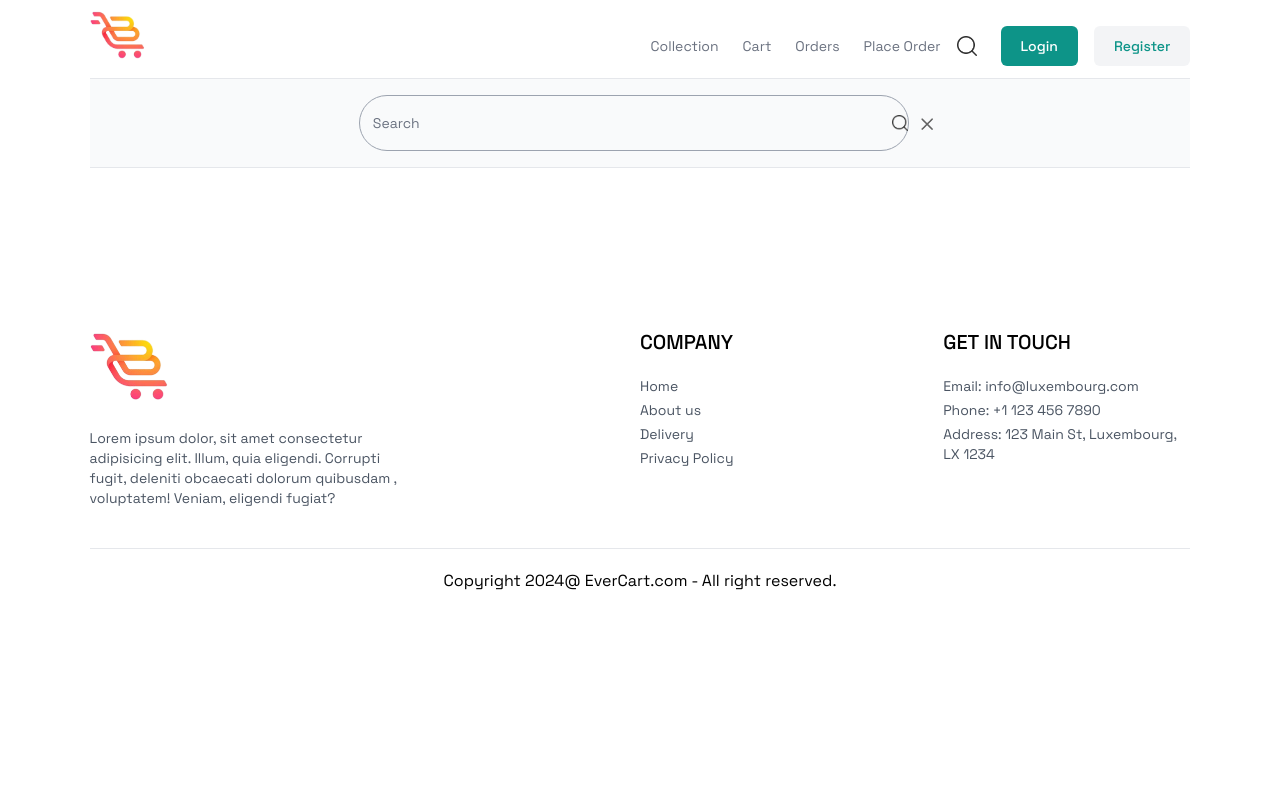
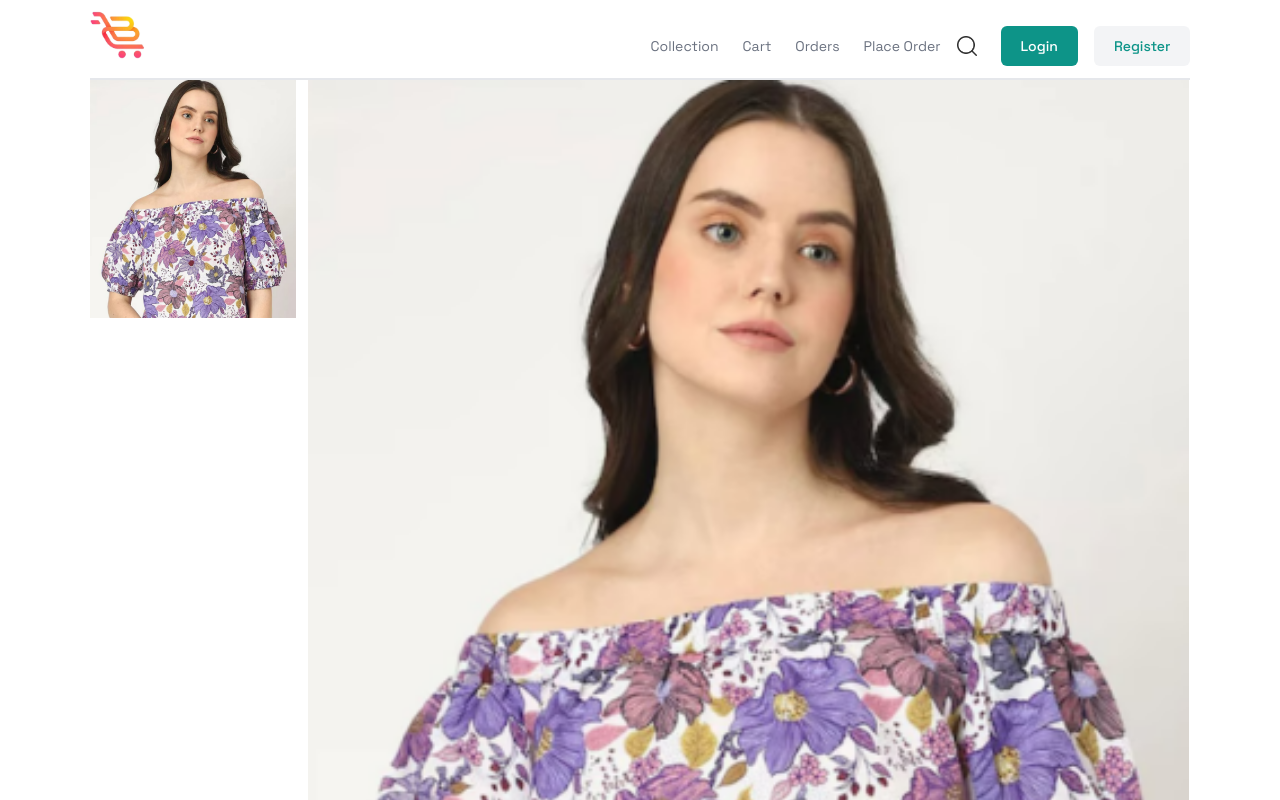
Before and after one commit to Ls6375/Mern-Ecommerce, a React (Vite) app in the folder client/: page /product/aaaaa in a window 1280 px wide. Both pictures are taken after a click on the picture 966 px from the left and 46 px from the top of the page. Shown: the top 800 px of the page. Built offline with nearby package versions, Linux system fonts and the light colour scheme.

Commit message:
Search and filter functionality added

```diff
--- a/client/src/App.jsx
+++ b/client/src/App.jsx
@@ -24,7 +24,7 @@ function App() {
         <Route path="/" element={<Home />}></Route>
         <Route path="/collection" element={<Collection />} />
         <Route path="/about" element={<About />} />
-        <Route path="/product/:id" element={<Product />} />
+        <Route path="product/:productId" element={<Product />} />
         <Route path="/contact" element={<Contact />} />
         <Route path="/login" element={<Login />} />
         {/* <Route path="/register" element={<Register />} /> */}
--- a/client/src/components/SearchBar.jsx
+++ b/client/src/components/SearchBar.jsx
@@ -1,22 +1,28 @@
-import { useContext, useEffect } from "react";
+import { useContext, useEffect, useState } from "react";
 import { ShopContext } from "../context/ShopContext";
 import { assets } from "../assets/frontend_assets/assets";
 import { useLocation } from "react-router-dom";
 
 const SearchBar = () => {
   const { search, setSearch, showSearch, setShowSearch } = useContext(ShopContext);
+	const [visible , setVisible] = useState(false);
 	const location = useLocation();
 
+
 	useEffect(() => {
-		console.log(location.pathname);
+			if (location.pathname.includes('collection')){
+			setVisible(true);
+		}else{
+			setVisible(false);  // hide search bar if not on collection page
+		}
 	}, [location])
 
 
   return (
     <>
-      {showSearch && (
+      {(showSearch && visible) && (
         <div className="border-t border-b bg-gray-50 text-center py-4">
-          <div className="inline-flex items-center justify-center border border-gray-400 py-2 mx-3 rounded-full w-3/4 sm:w-1/2">
+          <div className="inline-flex items-center justify-center border border-gray-400 py-2 mx-4 px-1 rounded-full w-3/4 sm:w-1/2">
             <input
               value={search}
               onChange={(e) => setSearch(e.target.value)}
@@ -25,7 +31,7 @@ const SearchBar = () => {
               className="flex-1 bg-inherit text-sm border-transparent focus:border-transparent focus:ring-0"
             />
             {/* Uncomment this line if you want to display the search icon */}
-            <img className="w-4" src={assets.search_icon} alt="Search Icon" />
+            <img className="w-4 mr-3 cursor-pointer" src={assets.search_icon} alt="Search Icon" />
           </div>
           <img
             onClick={() => setShowSearch(false)}
--- a/client/src/pages/Collection.jsx
+++ b/client/src/pages/Collection.jsx
@@ -5,7 +5,7 @@ import Title from '../components/Title';
 import ProductItem from '../components/ProductItem';
 
 function Collection() {
-	const {products} = useContext(ShopContext);
+	const {products, search, showSearch} = useContext(ShopContext);
 	const [showFilter, setShowFilter] = useState(false);
 	const [filterProducts, setFilterProducts] = useState([]);
 	const [category, setCategory] = useState([]);
@@ -29,6 +29,10 @@ function Collection() {
 
 	const applyFilter = () => {
 		let productsCopy = products.slice();
+
+		if(showSearch && search){
+			productsCopy = productsCopy.filter(item => item.name.toLowerCase().includes(search.toLowerCase()));
+		}
 
 		if(category.length > 0){
       productsCopy = productsCopy.filter(item => category.includes(item.category));
@@ -65,7 +69,7 @@ function Collection() {
 
 	useEffect(() =>{
 		applyFilter();
-	}, [category, subCategory]);
+	}, [category, subCategory, search]);
 
 	useEffect(() =>{
 		sortProduct();
--- a/client/src/pages/Product.jsx
+++ b/client/src/pages/Product.jsx
@@ -1,7 +1,59 @@
-import React from 'react';
+import React, { useContext, useEffect, useState } from "react";
+import { useParams } from "react-router-dom";
+import { ShopContext } from "../context/ShopContext";
 
 function Product() {
+  const { productId } = useParams();
+  const { products } = useContext(ShopContext);
+  const [productData, setProductData] = useState(false);
+  const [image, setImage] = useState("");
 
+  const fetchProductData = async () => {
+    products.map((item) => {
+      if (item._id === productId) {
+        setProductData(item);
+				setImage(item.image[0]);
+        return null;
+      }
+    });
+  };
+
+  useEffect(() => {
+    fetchProductData(); // Fetch product data on component mount or update when productId changes
+  }, [productId]);
+
+  return productData ? (
+    <div className="border-t-2 pt-1O transition-opacity ease-in duration-500 opacity-100">
+      {/* Product Data */}
+      <div className="flex gap-12 sm:gap-12 flex-col sm:flex-row">
+
+				{/* Product Images */}
+        <div className="flex-1 flex flex-row gap-3">
+					<div className="flex sm:flex-col overflow-x-auto sm:overflow-y-scroll justify-between sm:justify-normal sm:w-[18.77%] w-full">
+							{
+								productData.image.map((img, index) => (
+                  <img
+										onClick={()=> setImage(img)}
+                    key={index}
+                    src={img}
+                    alt={productData.name}
+                    className="w-[24%] sm:w-full sm:mb-3 flex-shrink-0 cursor-pointer "
+                  />
+                ))
+							}
+
+					</div>
+					<div className="w-full sm:w-[80%] " >
+						<img className="w-full h-auto" src={image} alt='image' />
+					</div>
+				</div>
+
+				{/* Product Info  */}
+      </div>
+    </div>
+  ) : (
+    <div className=" opacity-0"></div>
+  );
 }
 
 export default Product;
```
